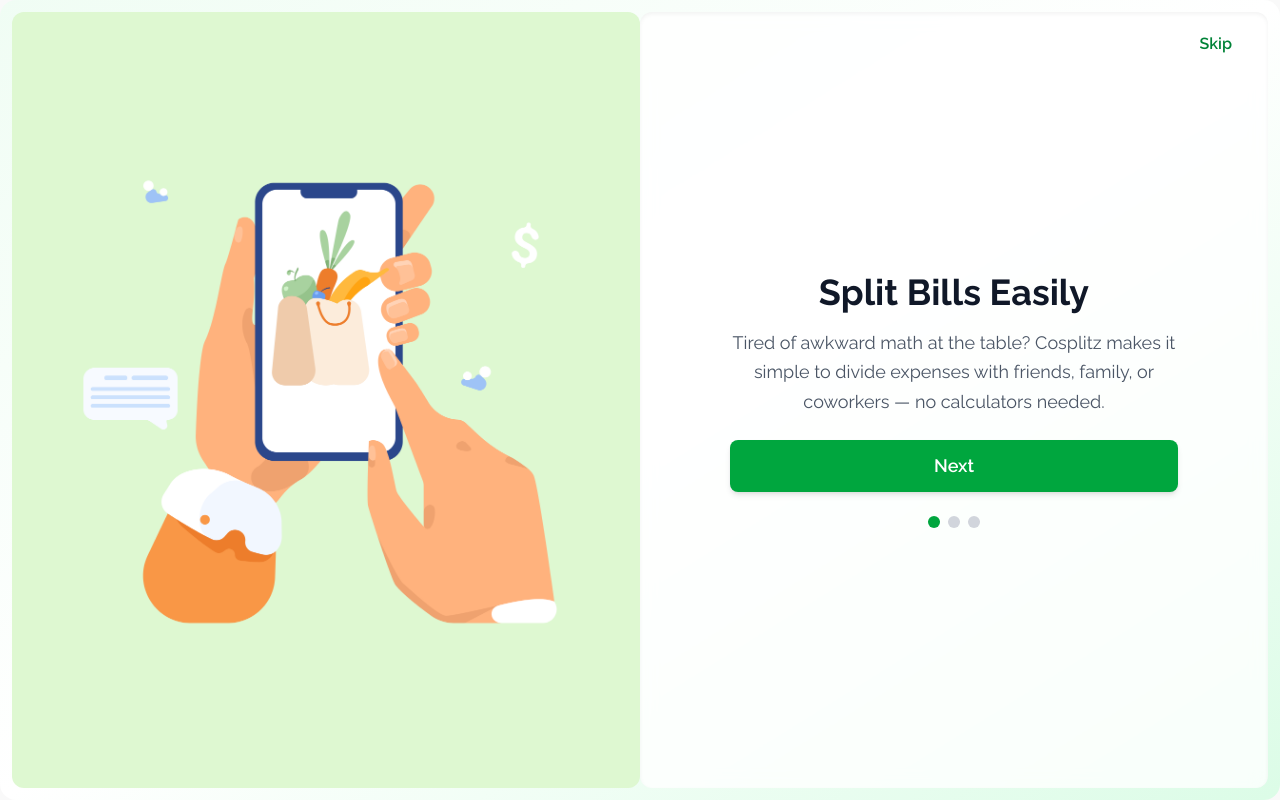
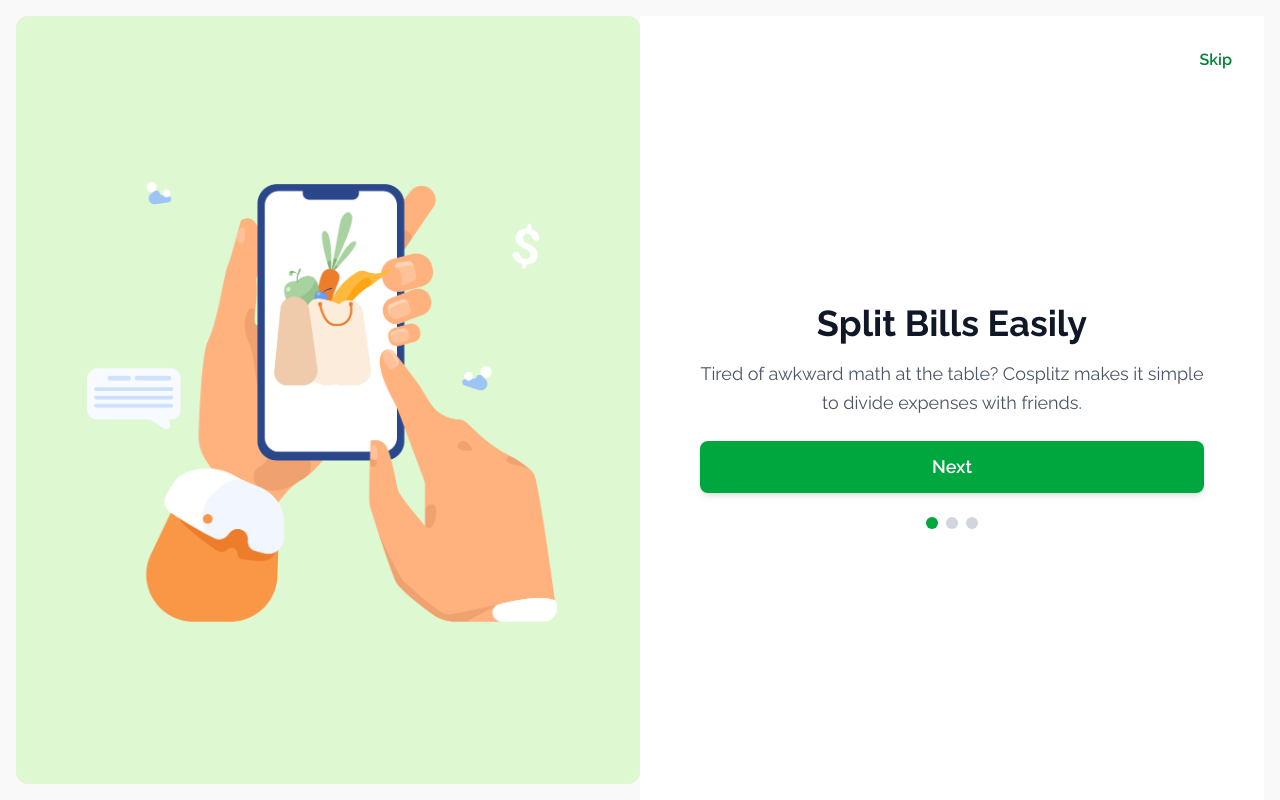
Before and after one commit to mateenOlalekan/Cosplitz-Frontend, a React (Vite) app: page /onboard in a window 1280 px wide. Built offline with nearby package versions, Linux system fonts and the light colour scheme.

Commit message:
update other

```diff
--- a/src/components/Hero.jsx
+++ b/src/components/Hero.jsx
@@ -27,23 +27,23 @@ export default function WaveBackground() {
 
       <section
         id="home"
-        className="relative w-full h-screen pt-20 md:pt-20  bg-white overflow-hidden"
+        className="relative w-full  pt-20 md:pt-16  bg-white overflow-hidden"
       >
-        <div className="max-w-7xl mx-auto px-4 max-md:px-4 h-full">
-          <div className="flex flex-col md:flex-row items-center justify-between gap-8 md:gap-12 lg:gap-16 min-h-[calc(100vh-200px)] md:min-h-[calc(100vh-160px)]">
+        <div className="max-w-7xl mx-auto px-4  h-full">
+          <div className="flex flex-col md:flex-row items-center justify-between gap-6 md:gap-8 lg:gap-10 min-h-[calc(100vh-200px)] md:min-h-[calc(100vh-160px)]">
 
             {/* ====== Left Content ====== */}
             <div
               className="w-full md:w-1/2 space-y-3 md:space-y-4 flex flex-col justify-center"
               data-aos="fade-right"
             >
-              <h1 className="text-3xl sm:text-3xl md:text-4xl lg:text-6xl  font-extrabold text-gray-900 leading-tight tracking-tight">
+              <h1 className="text-3xl sm:text-3xl md:text-4xl lg:text-6xl  font-bold text-gray-900 leading-tight tracking-tight">
                 Split Smarter,
                 <br/>
                 Spend Together
               </h1>
 
-              <p className="text-base sm:text-[36] md:text-lg lg:text-xl text-gray-600 leading-relaxed tracking-wide max-w-md">
+              <p className="text-base sm:text-[36] md:text-lg text-gray-600 leading-relaxed tracking-wide max-w-md">
                 CoSplitz helps you share expenses, organize group payments, and buy things together — whether you're a seller or just need people to split costs with.
               </p>
 
--- a/src/components/Layout/Sidebar.jsx
+++ b/src/components/Layout/Sidebar.jsx
@@ -2,7 +2,7 @@
 import { NavLink } from "react-router-dom";
 import {  Home,  Share2,  MessageSquare,  Wallet,  MapPin,  BarChart3,  X,} from "lucide-react";
 import logo from "../../assets/logo.svg";
-import user from "/user.svg";
+import user from "./user.svg";
 
 const Sidebar = ({ sidebarOpen, isMobile, setSidebarOpen }) => {
   const handleOverlayClick = () => {
--- a/src/components/Loading.jsx
+++ b/src/components/Loading.jsx
@@ -1,4 +1,4 @@
-import SlashLogo from "/splashLogo.svg";
+import SlashLogo from "../assets/splashlogo.svg";
 
 function Loading(){
     return(
--- a/src/pages/Onboarding.jsx
+++ b/src/pages/Onboarding.jsx
@@ -16,45 +16,42 @@ export default function Onboarding() {
       image: onboard1,
       title: "Split Bills Easily",
       description:
-        "Tired of awkward math at the table? Cosplitz makes it simple to divide expenses with friends, family, or coworkers — no calculators needed.",
+        "Tired of awkward math at the table? Cosplitz makes it simple to divide expenses with friends.",
     },
     {
       id: 2,
       image: onboard2,
       title: "Fair for Everyone",
       description:
-        "Everyone pays their fair share. Whether it’s rent, dinner, or travel costs, Cosplitz keeps things transparent so no one feels left out.",
+        "Everyone pays their fair share. Transparent and simple expense management.",
     },
     {
       id: 3,
       image: onboard3,
       title: "Start Your Journey",
       description:
-        "No more chasing people for money. Get reminders, track balances, and settle up with just a tap.",
+        "Track balances, settle up, and stay organized — all in one place.",
     },
   ];
 
   const handleNext = () => {
-    if (step < 3) setStep(step + 1);
-    else navigate("/register");
+    if (step < pages.length) setStep(step + 1);
+    else navigate("/signup");
   };
 
   const handleBack = () => {
     if (step > 1) setStep(step - 1);
   };
 
-  const handleSkip = () => {
-    navigate("/register");
-  };
+  const handleSkip = () => navigate("/register");
 
   const current = pages.find((p) => p.id === step);
 
   return (
-    <div className="relative flex flex-col lg:flex-row h-screen w-full overflow-hidden bg-gradient-to-br from-green-50 via-white to-green-100 p-3 rounded-2xl">
+    <div className="relative flex flex-col xl:flex-row h-screen w-full overflow-hidden  p-4 rounded-2xl">
 
       {/* Header */}
-      <div className="absolute top-0 left-0 w-full flex justify-between items-center px-4 sm:px-6 md:px-10 py-4 md:py-6 z-20">
-
+      <div className="absolute top-0 left-0 w-full flex justify-between items-center p-10 z-20">
         {step > 1 ? (
           <button
             onClick={handleBack}
@@ -66,7 +63,7 @@ export default function Onboarding() {
           <div />
         )}
 
-        {step < 3 ? (
+        {step < pages.length ? (
           <button
             onClick={handleSkip}
             className="text-green-700 font-semibold hover:underline transition m-2"
@@ -83,35 +80,31 @@ export default function Onboarding() {
         )}
       </div>
 
-      {/* Image Section */}
-      <div className="hidden md:flex w-full lg:w-1/2 h-1/3 md:h-full">
+      {/* LEFT SECTION (Image) → visible ONLY on xl and above */}
+      <div className="hidden xl:block w-1/2 h-full">
         <img
           src={current.image}
           alt={current.title}
-          className="w-full h-full object-cover rounded-none lg:rounded-xl transition-transform duration-1500 hover:scale-95"
+          className="w-full h-full object-cover rounded-xl transition-all duration-1000 ease-in-out hover:scale-105"
         />
       </div>
 
-      {/* Content Section */}
-      <div className="flex-1 flex flex-col justify-center items-center
-      text-center bg-white/80 backdrop-blur-sm
-      p-6 sm:p-10 md:p-14 lg:p-20
-     lg:rounded-xl md:rounded-none shadow-inner">
-
-        <div className="max-w-md">
-          <h1 className="text-2xl sm:text-3xl md:text-4xl font-bold text-gray-900 mb-4">
+      {/* RIGHT SECTION */}
+      <div className="flex-1 flex justify-center items-center px-4 lg:px-10 w-full h-screen bg-white">
+        <div className=" w-full  max-w-lg p-8 md:p-1 rounded-2xl  text-center">
+          <h1 className="text-3xl md:text-4xl font-bold text-gray-900 mb-4">
             {current.title}
           </h1>
 
-          <p className="text-gray-600 text-sm sm:text-base md:text-lg mb-6 leading-relaxed">
+          <p className="text-gray-600 text-base md:text-lg mb-6 leading-relaxed">
             {current.description}
           </p>
 
           <button
             onClick={handleNext}
-            className="bg-green-600 text-white w-full text-base sm:text-lg px-6 py-3 rounded-lg font-semibold shadow-md hover:bg-green-700 transition-all"
+            className="bg-green-600 text-white w-full text-lg px-6 py-3 rounded-lg font-semibold shadow-md hover:bg-green-700 transition-all"
           >
-            {step === 3 ? "Sign Up" : "Next"}
+            {step === pages.length ? "Sign Up" : "Next"}
           </button>
 
           {/* Progress Dots */}
@@ -126,8 +119,8 @@ export default function Onboarding() {
             ))}
           </div>
         </div>
+      </div>
 
-      </div>
     </div>
   );
 }
--- a/src/pages/Register.jsx
+++ b/src/pages/Register.jsx
@@ -1,5 +1,5 @@
 import { useState, useEffect } from "react";
-import { Eye, EyeOff, Mail, AlertCircle, ChevronLeft } from "lucide-react";
+import { Eye, EyeOff, Mail, AlertCircle, ChevronLeft, Check, X } from "lucide-react";
 import loginlogo from "../assets/login.jpg";
 import logo from "../assets/logo.svg";
 import { FcGoogle } from "react-icons/fc";
@@ -27,6 +27,47 @@ function TimerDisplay() {
         {minutes}:{seconds < 10 ? `0${seconds}` : seconds}
       </span>
     </p>
+  );
+}
+
+// ✅ Password validation component
+function PasswordValidation({ password }) {
+  const validations = [
+    {
+      label: "8+ characters",
+      isValid: password.length >= 8
+    },
+    {
+      label: "Uppercase letter",
+      isValid: /[A-Z]/.test(password)
+    },
+    {
+      label: "Digit",
+      isValid: /\d/.test(password)
+    }
+  ];
+
+  return (
+    <div className="flex flex-col gap-2 mt-2">
+      {validations.map((validation, index) => (
+        <div key={index} className="flex items-center gap-3">
+          <div className={`w-5 h-5 rounded-full flex items-center justify-center ${
+            validation.isValid ? 'bg-green-100' : 'bg-gray-100'
+          }`}>
+            {validation.isValid ? (
+              <Check size={14} className="text-green-600" />
+            ) : (
+              <X size={14} className="text-gray-400" />
+            )}
+          </div>
+          <span className={`text-xs ${
+            validation.isValid ? 'text-green-600' : 'text-gray-500'
+          }`}>
+            {validation.label}
+          </span>
+        </div>
+      ))}
+    </div>
   );
 }
 
@@ -148,6 +189,13 @@ export default function Login() {
 
   const handleFormSubmit = (e) => {
     e.preventDefault();
+
+    // Password validation
+    const isPasswordValid =
+      formData.password.length >= 8 &&
+      /[A-Z]/.test(formData.password) &&
+      /\d/.test(formData.password);
+
     if (
       !formData.firstName ||
       !formData.lastName ||
@@ -157,10 +205,17 @@ export default function Login() {
       setError("Please fill out all fields.");
       return;
     }
+
+    if (!isPasswordValid) {
+      setError("Please ensure your password meets all requirements.");
+      return;
+    }
+
     if (!formData.agreeToTerms) {
       setError("Please agree to the terms and conditions.");
       return;
     }
+
     setError("");
     // Directly proceed to email verification step
     setCurrentStep(2);
@@ -181,9 +236,9 @@ export default function Login() {
   };
 
   return (
-    <div className="flex flex-col lg:flex-row h-screen bg-gray-50 overflow-hidden px-8 py-3.5 rounded-2xl">
+    <div className="flex flex-col lg:flex-row h-screen bg-[#F7F5F9] overflow-hidden md:px-8 md:py-3.5 rounded-2xl">
       {/* === LEFT SIDE === */}
-      <div className="hidden lg:flex lg:w-1/2 bg-[#F8EACD] flex-col justify-center items-center rounded-xl p-6">
+      <div className="hidden md:block lg:flex lg:w-1/2 bg-[#F8EACD] flex-col justify-center items-center rounded-xl p-6">
         <div className="max-w-md w-full flex flex-col items-center text-center space-y-4">
           <img
             src={loginlogo}
@@ -203,9 +258,9 @@ export default function Login() {
       </div>
 
       {/* === RIGHT SIDE === */}
-      <div className="flex flex-1 flex-col items-center justify-start bg-white p-4 sm:p-6 overflow-y-auto">
+      <div className="flex flex-1 flex-col items-center justify-start bg-white p-2 sm:p-4 overflow-y-auto">
         {/* Logo */}
-        <div className="w-full mb-8 flex justify-start">
+        <div className="w-full mb-4 flex justify-start">
           <img
             src={logo}
             alt="Logo"
@@ -242,7 +297,7 @@ export default function Login() {
           </div>
 
           {/* === STEP CONTENT === */}
-          <div className="w-full max-w-2xl p-4 sm:p-6 bg-white">
+          <div className="w-full max-w-2xl p-2 sm:p-4 bg-white">
             {/* === STEP 1 === */}
             {currentStep === 1 && (
               <>
@@ -254,13 +309,13 @@ export default function Login() {
                 </p>
 
                 {error && (
-                  <div className="mb-4 p-3 bg-red-50 border border-red-200 rounded-lg">
+                  <div className="mb-2 p-3 bg-red-50 border border-red-200 rounded-lg">
                     <p className="text-red-600 text-sm text-center">{error}</p>
                   </div>
                 )}
 
                 {/* Social Buttons */}
-                <div className="grid grid-cols-1 gap-2 mb-4">
+                <div className="grid grid-cols-1 md:grid-cols-2 gap-2 mb-3">
                   <button
                     type="button"
                     className="w-full flex items-center justify-center gap-3 px-3 py-2 border border-gray-300 rounded-lg hover:bg-gray-50 transition"
@@ -337,6 +392,9 @@ export default function Login() {
                       </button>
                     </div>
                   </div>
+
+                  {/* Password Validation */}
+                  <PasswordValidation password={formData.password} />
 
                   {/* Terms */}
                   <div className="flex items-start gap-2">
```
Also changed, not shown: src/assets/splashlogo.svg (renamed from public/splashlogo.svg), src/assets/user.svg (renamed from public/user.svg).
